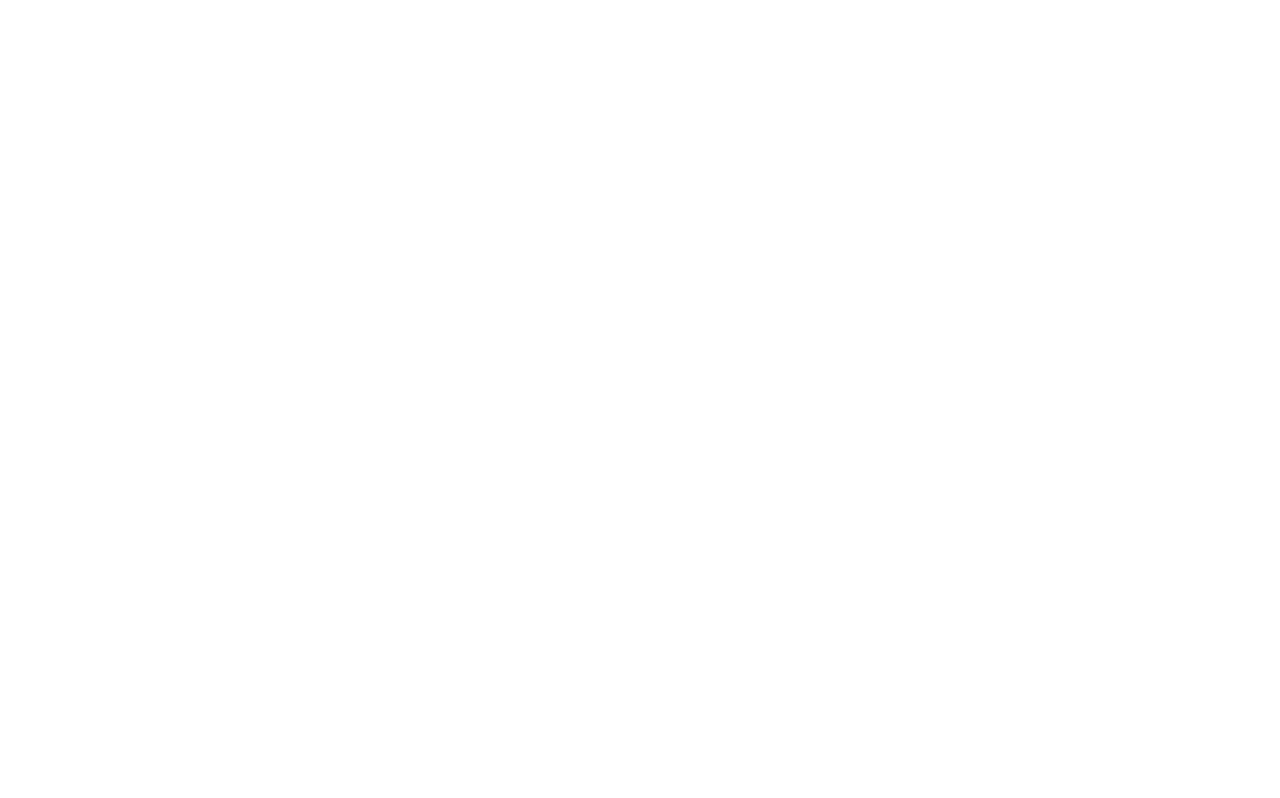
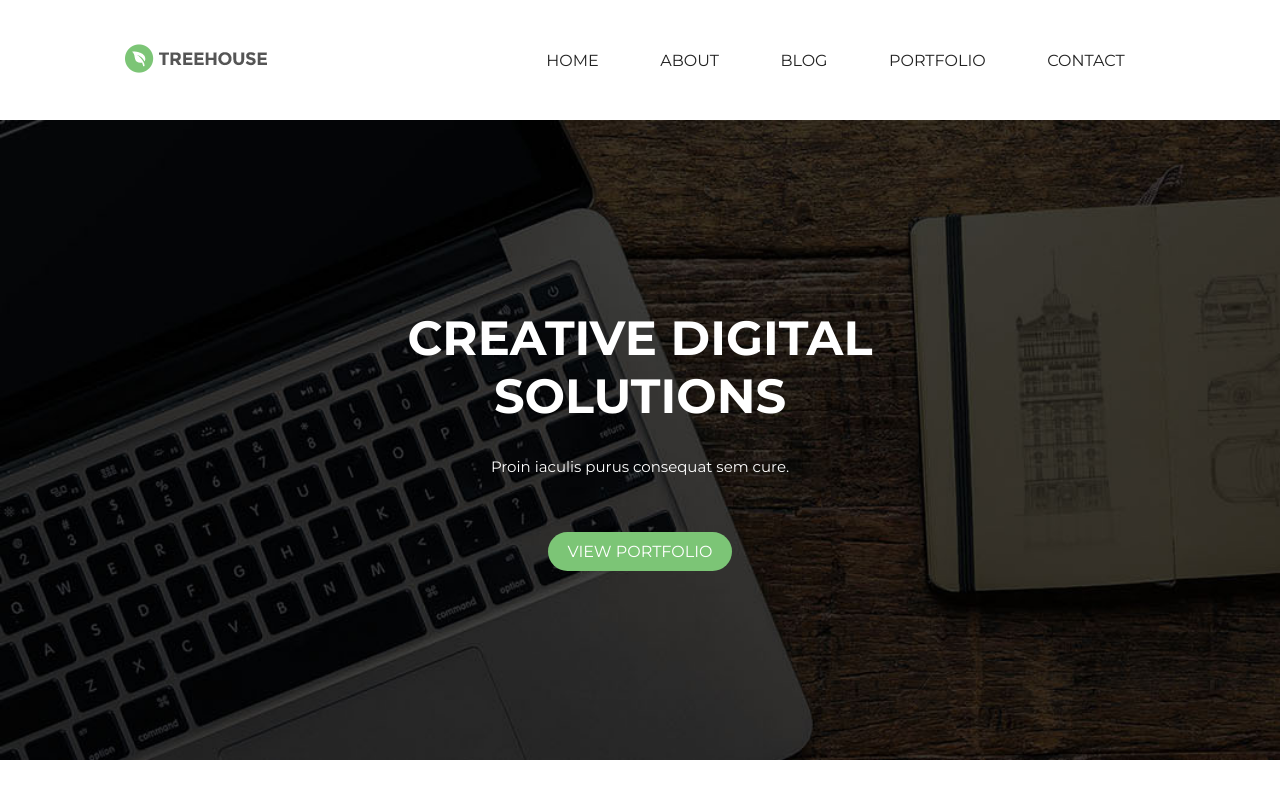
Before and after one commit to MazurMaciej/weeklyWebDevChellange, a plain HTML site: page week-3/index.html in a window 1280 px wide. Drawn offline with Linux system fonts and the light colour scheme.

Commit message:
First section ended nav + heroimage

```diff
--- a/week-3/index.html
+++ b/week-3/index.html
@@ -4,9 +4,27 @@
     <meta charset="UTF-8">
     <meta name="viewport" content="width=device-width, initial-scale=1.0">
     <meta http-equiv="X-UA-Compatible" content="ie=edge">
+    <link href="https://fonts.googleapis.com/css?family=Montserrat:400,500,700&display=swap&subset=latin-ext" rel="stylesheet">
     <title>Weekly WebDev Challenge - Week3</title>
+    <link rel="stylesheet" href="style.css">
 </head>
 <body>
-
+    <header>
+        <nav class="navigation">
+            <div class="logo"><img src="./img/logo.png" alt="company-logo"/></div>
+            <ul class="menu">
+                <li><a>Home</a></li>
+                <li><a>About</a></li>
+                <li><a>Blog</a></li>
+                <li><a>Portfolio</a></li>
+                <li><a>Contact</a></li>
+            </ul>
+        </nav>
+        <div class="hero-image">
+            <h1 class="hero-image__title">Creative Digital <br/>Solutions</h1>
+            <h2 class="hero-image__subtitle">Proin iaculis purus consequat sem cure. </h2>
+            <a href="#">view portfolio</a>
+        </div>
+    </header>
 </body>
 </html>
--- /dev/null
+++ b/week-3/style.css
@@ -0,0 +1,95 @@
+* {
+    margin: 0;
+    padding: 0;
+
+}
+
+body {
+    font-family: 'Montserrat', sans-serif;
+    font-size: 10px;
+}
+
+.navigation {
+    display: flex;
+    align-items: center;
+    justify-content: space-around;
+    min-height: 15vh;
+}
+
+.logo {
+    cursor: pointer;
+}
+
+.menu {
+    display: flex;
+    width: 50%;
+    justify-content: space-around;
+}
+
+.menu li {
+    color: #222;
+    list-style: none;
+    font-size: 1rem;
+    text-transform: uppercase;
+}
+
+.menu a {
+    border-bottom: 2px #fff solid;
+    padding-bottom: .5rem;
+    transition: .5s;
+}
+
+.menu a:hover {
+    border-bottom: 2px #7cc576 solid;
+    color: #7cc576;
+    cursor: pointer;
+}
+
+.hero-image {
+    background-image: url(./img/heroimage.jpg);
+    background-size: cover;
+    height: 80vh;
+    display: flex;
+    flex-direction: column;
+    justify-content: center;
+    align-items: center;
+}
+
+.hero-image__title {
+    text-transform: uppercase;
+    font-size: 3rem;
+    font-weight: 700;
+    z-index: 1;
+    color: #fff;
+    text-align: center;
+    transition: 1s;
+}
+
+.hero-image__title:hover {
+    color: #7cc576;
+}
+
+.hero-image__subtitle {
+    padding-top: 2rem;
+    padding-bottom: 3.5rem;
+    color: #fff;
+    font-family: 1.5rem;
+    font-weight: 400;
+    z-index: 1;
+}
+
+.hero-image a {
+    text-transform: uppercase;
+    background-color: #7cc576;
+    color: #fff;
+    font-size: 1rem;
+    text-decoration: none;
+    padding: 10px 20px;
+    border-radius: 20px;
+    transition: .5s;
+}
+
+.hero-image a:hover {
+    background-color: #fff;
+    color: #7cc576;
+}
```
